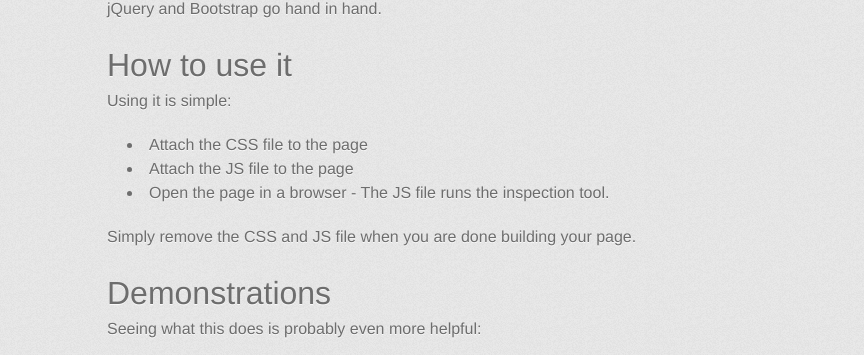
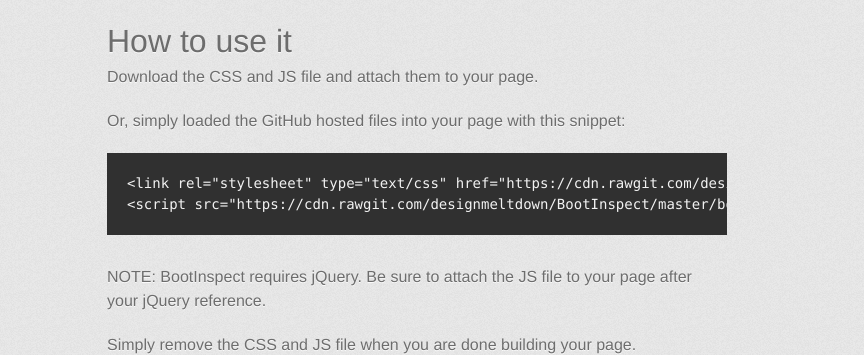
Before and after one commit to designmeltdown/BootInspect, a plain HTML site: page index.html in a window 1280 px wide. Shown: the part 749-1104 px from the top of the page, without its empty margins (223-1087 px from the left). Drawn offline with Linux system fonts and the light colour scheme; a web font is replaced by a local one.

```diff
--- a/index.html
+++ b/index.html
@@ -31,12 +31,12 @@
         <hr>
 
         <section id="main_content">
-          <h1>
+          <p>BootInspect <a href="http://designmeltdown.github.io/BootInspect/">project page</a>.</p>
+
+<h1>
 <a name="bootinspect" class="anchor" href="#bootinspect"><span class="octicon octicon-link"></span></a>BootInspect</h1>
 
 <p>A simple tool for visually displaying columns in a Bootstrap 3 based page. The objective was to give a visual outline and labeling of what column sizes are happening at different screen sizes. This helps debug and sort out building layouts with Bootstrap. In particular it proves its worth when mixing in push, pull and offset.</p>
-
-<p>In a future update I want to add labels for push, pull and offset as well. I also plan to build a bookmarklet that will allow you to instantly run it on any page via a favorite link.</p>
 
 <h1>
 <a name="who" class="anchor" href="#who"><span class="octicon octicon-link"></span></a>Who</h1>
@@ -51,13 +51,15 @@
 <h1>
 <a name="how-to-use-it" class="anchor" href="#how-to-use-it"><span class="octicon octicon-link"></span></a>How to use it</h1>
 
-<p>Using it is simple:</p>
+<p>Download the CSS and JS file and attach them to your page.</p>
 
-<ul>
-<li>Attach the CSS file to the page</li>
-<li>Attach the JS file to the page</li>
-<li>Open the page in a browser - The JS file runs the inspection tool. </li>
-</ul>
+<p>Or, simply loaded the GitHub hosted files into your page with this snippet:</p>
+
+<pre><code>&lt;link rel="stylesheet" type="text/css" href="https://cdn.rawgit.com/designmeltdown/BootInspect/master/bootinspect.css"&gt;
+&lt;script src="https://cdn.rawgit.com/designmeltdown/BootInspect/master/bootinspect.js"&gt;&lt;/script&gt;
+</code></pre>
+
+<p>NOTE: BootInspect requires jQuery. Be sure to attach the JS file to your page after your jQuery reference.</p>
 
 <p>Simply remove the CSS and JS file when you are done building your page.</p>
 
```
Also changed, not shown: params.json (+1 -1 lines).
